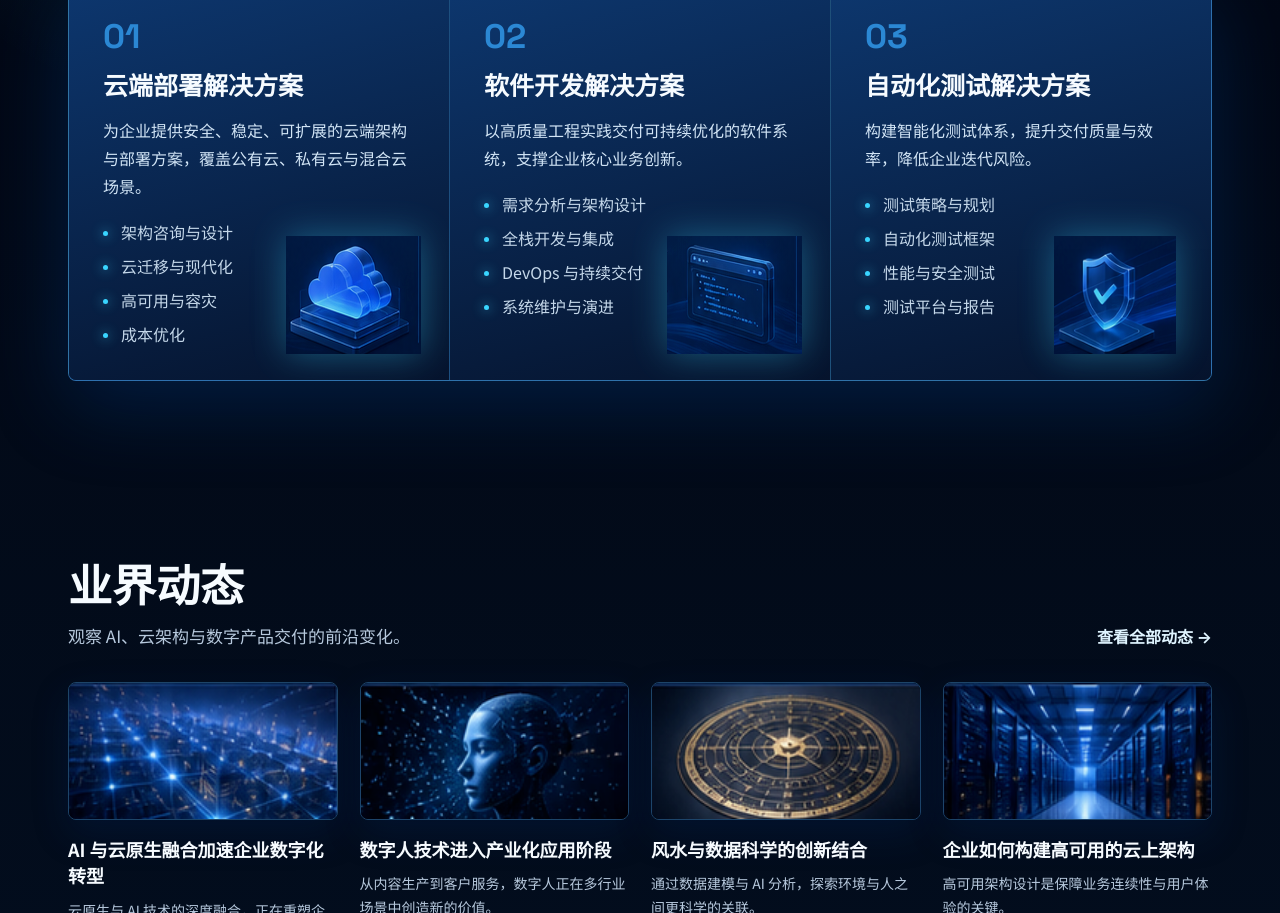
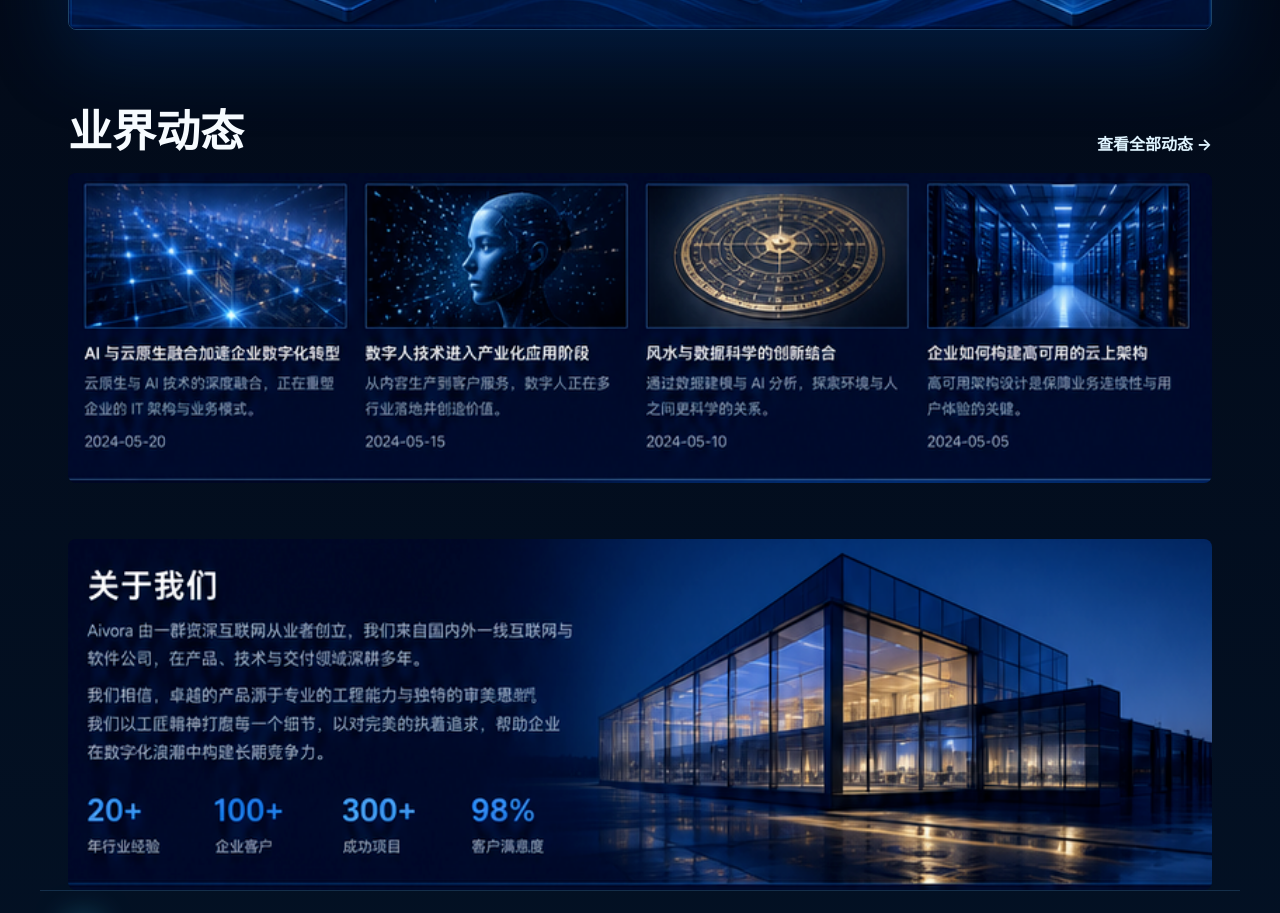
Before and after one commit to iFengWang/AIVORA, a plain HTML site: page index.html in a window 1280 px wide. Shown: the part 1530-2443 px from the top of the page. Drawn offline with Linux system fonts and the light colour scheme.

Commit message:
Match homepage sections to reference design

```diff
--- a/index.html
+++ b/index.html
@@ -109,48 +109,12 @@
             <p>以 AI 与工程能力为核心，提供企业级 IT 服务解决方案。</p>
           </div>
           <div class="service-panel">
-            <article class="service-item">
-              <span class="service-index">01</span>
-              <div class="service-icon" aria-hidden="true">
-                <img src="./assets/service-cloud.png" alt="" />
-              </div>
-              <h3>云端部署解决方案</h3>
-              <p>为企业提供安全、稳定、可扩展的云端架构与部署方案，覆盖公有云、私有云与混合云场景。</p>
-              <ul>
-                <li>架构咨询与设计</li>
-                <li>云迁移与现代化</li>
-                <li>高可用与容灾</li>
-                <li>成本优化</li>
-              </ul>
-            </article>
-            <article class="service-item">
-              <span class="service-index">02</span>
-              <div class="service-icon" aria-hidden="true">
-                <img src="./assets/service-code.png" alt="" />
-              </div>
-              <h3>软件开发解决方案</h3>
-              <p>以高质量工程实践交付可持续优化的软件系统，支撑企业核心业务创新。</p>
-              <ul>
-                <li>需求分析与架构设计</li>
-                <li>全栈开发与集成</li>
-                <li>DevOps 与持续交付</li>
-                <li>系统维护与演进</li>
-              </ul>
-            </article>
-            <article class="service-item">
-              <span class="service-index">03</span>
-              <div class="service-icon" aria-hidden="true">
-                <img src="./assets/service-shield.png" alt="" />
-              </div>
-              <h3>自动化测试解决方案</h3>
-              <p>构建智能化测试体系，提升交付质量与效率，降低企业迭代风险。</p>
-              <ul>
-                <li>测试策略与规划</li>
-                <li>自动化测试框架</li>
-                <li>性能与安全测试</li>
-                <li>测试平台与报告</li>
-              </ul>
-            </article>
+            <img src="./assets/service-panel-reference.png" alt="云端部署、软件开发、自动化测试解决方案" />
+            <div class="sr-only">
+              云端部署解决方案：架构咨询与设计、云迁移与现代化、高可用与容灾、成本优化。
+              软件开发解决方案：需求分析与架构设计、全栈开发与集成、DevOps 与持续交付、系统维护与演进。
+              自动化测试解决方案：测试策略与规划、自动化测试框架、性能与安全测试、测试平台与报告。
+            </div>
           </div>
         </section>
 
@@ -163,59 +127,22 @@
             <a href="#insights" aria-label="查看全部动态">查看全部动态</a>
           </div>
           <div class="insight-grid">
-            <article class="insight-card">
-              <div class="insight-image">
-                <img src="./assets/news-ai-cloud.png" alt="AI 与云原生技术网络" />
-              </div>
-              <h3>AI 与云原生融合加速企业数字化转型</h3>
-              <p>云原生与 AI 技术的深度融合，正在重塑企业的 IT 架构与业务模式。</p>
-              <time datetime="2026-05-20">2026-05-20</time>
-            </article>
-            <article class="insight-card">
-              <div class="insight-image">
-                <img src="./assets/news-digital-human.png" alt="数字人技术视觉" />
-              </div>
-              <h3>数字人技术进入产业化应用阶段</h3>
-              <p>从内容生产到客户服务，数字人正在多行业场景中创造新的价值。</p>
-              <time datetime="2026-05-15">2026-05-15</time>
-            </article>
-            <article class="insight-card">
-              <div class="insight-image">
-                <img src="./assets/news-feng-data.png" alt="风水与数据科学罗盘视觉" />
-              </div>
-              <h3>风水与数据科学的创新结合</h3>
-              <p>通过数据建模与 AI 分析，探索环境与人之间更科学的关联。</p>
-              <time datetime="2026-05-10">2026-05-10</time>
-            </article>
-            <article class="insight-card">
-              <div class="insight-image">
-                <img src="./assets/news-cloud-architecture.png" alt="云上数据中心架构" />
-              </div>
-              <h3>企业如何构建高可用的云上架构</h3>
-              <p>高可用架构设计是保障业务连续性与用户体验的关键。</p>
-              <time datetime="2026-05-05">2026-05-05</time>
-            </article>
+            <img src="./assets/news-row-reference.png" alt="业界动态文章列表" />
+            <div class="sr-only">
+              AI 与云原生融合加速企业数字化转型，2026-05-20。
+              数字人技术进入产业化应用阶段，2026-05-15。
+              风水与数据科学的创新结合，2026-05-10。
+              企业如何构建高可用的云上架构，2026-05-05。
+            </div>
           </div>
         </section>
 
         <section class="about section" id="about">
-          <div class="about-copy">
-            <h2>关于我们</h2>
-            <p>
-              Aivora 由一群资深互联网从业者创立。我们来自国内外一线互联网与软件公司，在产品、技术与交付领域深耕多年。
-            </p>
-            <p>
-              我们相信，卓越的产品源于专业的工程能力与独特的审美思辨。我们以工匠精神打磨每一个细节，以对完美的执着追求，帮助企业在数字化浪潮中构建长期竞争力。
-            </p>
-            <div class="stats">
-              <strong><span>20+</span>年行业经验</strong>
-              <strong><span>100+</span>企业客户</strong>
-              <strong><span>300+</span>成功项目</strong>
-              <strong><span>98%</span>客户满意度</strong>
-            </div>
-          </div>
-          <div class="about-visual">
-            <img src="./assets/about-building.png" alt="蓝色夜景中的现代玻璃办公建筑" />
+          <img class="about-reference" src="./assets/about-section-reference.png" alt="关于我们，公司介绍与现代玻璃办公建筑" />
+          <div class="sr-only">
+            Aivora 由一群资深互联网从业者创立。我们来自国内外一线互联网与软件公司，在产品、技术与交付领域深耕多年。
+            我们以工匠精神打磨每一个细节，以对完美的执着追求，帮助企业在数字化浪潮中构建长期竞争力。
+            20+ 年行业经验，100+ 企业客户，300+ 成功项目，98% 客户满意度。
           </div>
         </section>
       </main>
--- a/styles.css
+++ b/styles.css
@@ -38,6 +38,17 @@ body {
   color: var(--text);
   font-family: "Noto Sans SC", system-ui, -apple-system, BlinkMacSystemFont, "Segoe UI", sans-serif;
   letter-spacing: 0;
+}
+
+.sr-only {
+  position: absolute;
+  width: 1px;
+  height: 1px;
+  padding: 0;
+  overflow: hidden;
+  clip: rect(0, 0, 0, 0);
+  white-space: nowrap;
+  border: 0;
 }
 
 a {
@@ -171,7 +182,7 @@ a {
 .section {
   max-width: var(--max);
   margin: 0 auto;
-  padding: 88px 28px;
+  padding: 36px 28px;
 }
 
 .hero {
@@ -179,8 +190,8 @@ a {
   display: grid;
   grid-template-columns: minmax(0, 0.86fr) minmax(480px, 1.14fr);
   align-items: center;
-  min-height: 760px;
-  padding-top: 122px;
+  min-height: 535px;
+  padding-top: 76px;
 }
 
 .hero-bg {
@@ -206,7 +217,7 @@ p {
 }
 
 h1 {
-  font-size: clamp(48px, 7vw, 86px);
+  font-size: clamp(42px, 5.2vw, 64px);
   font-weight: 800;
   line-height: 1.08;
   text-wrap: balance;
@@ -215,7 +226,7 @@ h1 {
 
 .hero-copy p {
   max-width: 520px;
-  margin-top: 28px;
+  margin-top: 22px;
   color: #d8e8f8;
   font-size: clamp(18px, 2vw, 23px);
   line-height: 1.8;
@@ -225,7 +236,7 @@ h1 {
   display: flex;
   flex-wrap: wrap;
   gap: 24px;
-  margin-top: 46px;
+  margin-top: 34px;
 }
 
 .button {
@@ -265,7 +276,7 @@ h1 {
   display: flex;
   align-items: center;
   justify-content: center;
-  min-height: 560px;
+  min-height: 430px;
 }
 
 .hero-visual::after {
@@ -288,18 +299,21 @@ h1 {
   line-height: 1.2;
 }
 
-.section-heading p,
-.split-heading p {
+.section-heading p {
   margin-top: 14px;
   color: var(--muted);
   font-size: 17px;
+}
+
+.split-heading p {
+  display: none;
 }
 
 .product-grid {
   display: grid;
   grid-template-columns: repeat(3, 1fr);
   gap: 1px;
-  margin-top: 42px;
+  margin-top: 18px;
   overflow: hidden;
   border: 1px solid var(--line);
   border-radius: var(--radius);
@@ -330,8 +344,7 @@ h1 {
   line-height: 1.7;
 }
 
-.product-card ul,
-.service-item ul {
+.product-card ul {
   display: grid;
   gap: 10px;
   margin: 20px 0 0;
@@ -340,14 +353,12 @@ h1 {
   list-style: none;
 }
 
-.product-card li,
-.service-item li {
+.product-card li {
   position: relative;
   padding-left: 18px;
 }
 
-.product-card li::before,
-.service-item li::before {
+.product-card li::before {
   position: absolute;
   top: 0.72em;
   left: 0;
@@ -362,7 +373,8 @@ h1 {
 .product-card-art {
   display: grid;
   place-items: center;
-  height: 230px;
+  aspect-ratio: 273 / 230;
+  height: auto;
   border: 0;
   border-radius: 0;
   background: rgba(7, 28, 63, 0.62);
@@ -384,65 +396,22 @@ h1 {
 }
 
 .services {
-  padding-top: 64px;
+  padding-top: 24px;
 }
 
 .service-panel {
-  display: grid;
-  grid-template-columns: repeat(3, 1fr);
-  gap: 1px;
-  margin-top: 42px;
+  display: block;
+  margin-top: 18px;
   overflow: hidden;
   border: 1px solid var(--line);
   border-radius: var(--radius);
-  background:
-    linear-gradient(90deg, rgba(22, 119, 255, 0.2), rgba(57, 213, 255, 0.1)),
-    var(--line);
   box-shadow: var(--shadow);
 }
 
-.service-item {
-  position: relative;
-  min-height: 392px;
-  padding: 34px;
-  background:
-    linear-gradient(165deg, rgba(13, 58, 118, 0.82), rgba(5, 18, 43, 0.96)),
-    var(--surface);
-}
-
-.service-index {
+.service-panel img {
   display: block;
-  color: rgba(56, 169, 255, 0.72);
-  font-family: "Space Grotesk", sans-serif;
-  font-size: 34px;
-  font-weight: 700;
-}
-
-.service-item h3 {
-  margin-top: 8px;
-  font-size: 25px;
-}
-
-.service-item p {
-  margin-top: 14px;
-  color: #d2e5f6;
-  line-height: 1.75;
-}
-
-.service-icon {
-  position: absolute;
-  right: 28px;
-  bottom: 26px;
-  width: 136px;
-  height: 118px;
-  opacity: 0.95;
-  filter: drop-shadow(0 0 18px rgba(57, 213, 255, 0.38));
-}
-
-.service-icon img {
   width: 100%;
-  height: 100%;
-  object-fit: contain;
+  height: auto;
 }
 
 .split-heading {
@@ -462,108 +431,29 @@ h1 {
 }
 
 .insight-grid {
-  display: grid;
-  grid-template-columns: repeat(4, 1fr);
-  gap: 22px;
-  margin-top: 34px;
+  display: block;
+  margin-top: 18px;
+  overflow: hidden;
+  border-radius: var(--radius);
 }
 
-.insight-card {
-  padding-bottom: 8px;
-}
-
-.insight-image {
-  height: 138px;
-  border: 1px solid var(--line);
-  border-radius: var(--radius);
-  box-shadow: 0 14px 36px rgba(0, 42, 105, 0.24);
-  overflow: hidden;
-}
-
-.insight-image img {
+.insight-grid > img {
+  display: block;
   width: 100%;
-  height: 100%;
-  object-fit: cover;
-  display: block;
-  transition: transform 260ms ease;
-}
-
-.insight-card:hover .insight-image img {
-  transform: scale(1.04);
-}
-
-.insight-card h3 {
-  margin-top: 16px;
-  font-size: 18px;
-  line-height: 1.45;
-}
-
-.insight-card p {
-  margin-top: 10px;
-  color: var(--muted);
-  font-size: 14px;
-  line-height: 1.7;
-}
-
-.insight-card time {
-  display: block;
-  margin-top: 14px;
-  color: var(--dim);
-  font-family: "Space Grotesk", sans-serif;
-  font-size: 14px;
+  height: auto;
 }
 
 .about {
-  display: grid;
-  grid-template-columns: 0.9fr 1.1fr;
-  gap: 54px;
-  align-items: center;
-  padding-bottom: 98px;
+  display: block;
+  padding-top: 20px;
+  padding-bottom: 0;
 }
 
-.about-copy p {
-  margin-top: 20px;
-  color: #d5e4f4;
-  font-size: 17px;
-  line-height: 1.9;
-}
-
-.stats {
-  display: grid;
-  grid-template-columns: repeat(4, 1fr);
-  gap: 22px;
-  margin-top: 42px;
-}
-
-.stats strong {
-  color: var(--muted);
-  font-size: 14px;
-  font-weight: 500;
-}
-
-.stats span {
-  display: block;
-  color: var(--cyan);
-  font-family: "Space Grotesk", sans-serif;
-  font-size: 34px;
-  font-weight: 700;
-}
-
-.about-visual {
-  position: relative;
-  min-height: 310px;
-  border: 1px solid rgba(93, 190, 255, 0.22);
-  border-radius: var(--radius);
-  overflow: hidden;
-  box-shadow: var(--shadow);
-}
-
-.about-visual img {
+.about-reference {
   display: block;
   width: 100%;
-  height: 100%;
-  min-height: 310px;
-  object-fit: cover;
+  height: auto;
+  border-radius: var(--radius);
 }
 
 .site-footer {
@@ -605,7 +495,7 @@ h1 {
   }
 }
 
-@media (max-width: 980px) {
+@media (max-width: 760px) {
   .site-header {
     padding: 0 22px;
     width: 100vw;
@@ -650,8 +540,7 @@ h1 {
     display: none;
   }
 
-  .hero,
-  .about {
+  .hero {
     grid-template-columns: 1fr;
   }
 
@@ -666,18 +555,8 @@ h1 {
     margin-top: 36px;
   }
 
-  .product-grid,
-  .service-panel,
-  .insight-grid {
+  .product-grid {
     grid-template-columns: 1fr 1fr;
-  }
-
-  .service-item {
-    min-height: 360px;
-  }
-
-  .about-visual {
-    order: -1;
   }
 }
 
@@ -715,15 +594,8 @@ h1 {
     max-width: 100%;
   }
 
-  .product-grid,
-  .service-panel,
-  .insight-grid,
-  .stats {
+  .product-grid {
     grid-template-columns: 1fr;
-  }
-
-  .service-item {
-    padding: 26px;
   }
 
   .split-heading {
```
Also changed, not shown: assets/about-section-reference.png (added), assets/news-row-reference.png (added), assets/service-panel-reference.png (added).
